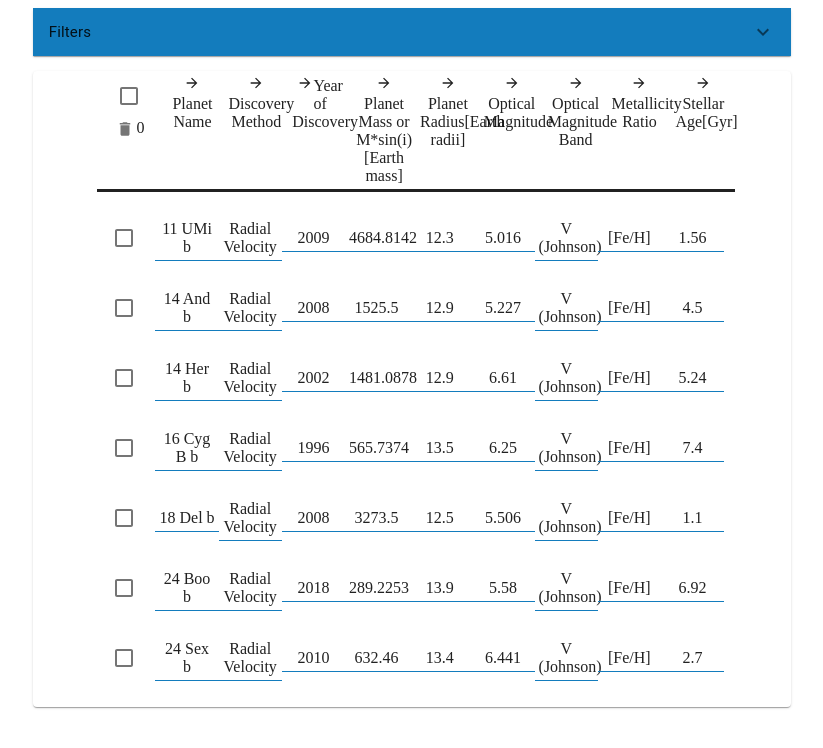
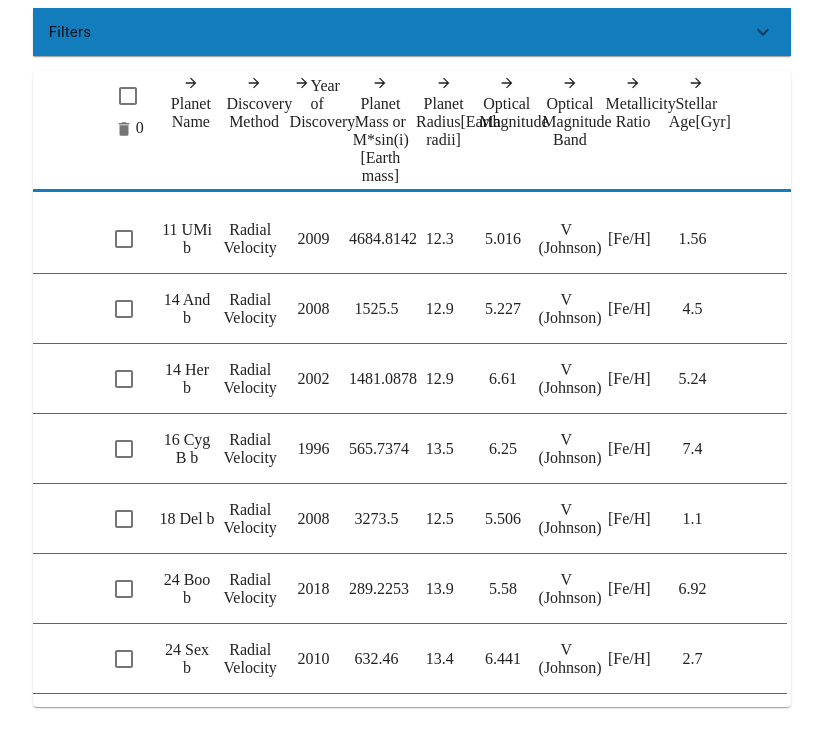
Before and after one commit to DzmitryCavi/data-grid, a React (Create React App) app: page / in a window 1280 px wide. Shown: the top 748 px of the page, without its empty margins (228-1051 px from the left). Built offline with nearby package versions, Linux system fonts and the light colour scheme.

Commit message:
fixL layout

```diff
--- a/src/components/table/table.jsx
+++ b/src/components/table/table.jsx
@@ -20,16 +20,15 @@ const useStyles = makeStyles({
     maxHeight: 500,
   },
   head: {
-    margin: '15px 0'
+    margin: '15px 0',
+    borderBottom: '3px solid #137cbd',
+    width: 'auto'
   },
   body: {
     margin: '15px 0',
   },
-  headCell:{
-    borderBottom: '3px solid'
-  },
   bodyCell:{
-    borderBottom: '1px solid #137cbd'
+    borderTop: '1px solid #137cbd'
   }
 });
 
@@ -51,7 +50,7 @@ export default function DataTable(props) {
 
     const HeadRow = () => (
       <Grid container justify="center" spacing={1} className={classes.head}>
-        <Grid item xs={1} align="center" className={classes.headCell}>
+        <Grid item xs={1} align="center" >
           <Checkbox
             value="secondary"
             color="primary"
@@ -65,7 +64,7 @@ export default function DataTable(props) {
         </Grid>
           {
             props.columnNames.map((cell, index) =>
-              (<Grid item xs={1} key={cell.name} className={classes.headCell} align="center" onClick = {()=>{props.changeClolumnSort(filtredData, index, props.columnNames, cell.isAscendingSort)}}>
+              (<Grid item xs={1} key={cell.name} align="center" onClick = {()=>{props.changeClolumnSort(filtredData, index, props.columnNames, cell.isAscendingSort)}}>
                   {cell.sorted ? cell.isAscendingSort ? <ArrowDownwardIcon fontSize="inherit"/> : <ArrowUpwardIcon fontSize="inherit"/> : <ArrowForwardIcon fontSize="inherit"/>}
                   {cell.name}
               </Grid>)
@@ -77,7 +76,7 @@ export default function DataTable(props) {
     const Row = ({index, style}) => {
       let row = filtredData[index];
       return (
-        <Grid container justify="center" alignItems="center" key={row.id} style={style} spacing={1}>
+        <Grid container justify="center" alignItems="center" className={classes.bodyCell} key={row.id} style={style} spacing={1}>
           <Grid item xs={1} align="center">
               <Checkbox checked={row.selected}
                 value="secondary"
@@ -88,7 +87,7 @@ export default function DataTable(props) {
           </Grid>
           {
             row.data.map((cell, index) =>
-            (<Grid item xs={1} key={row.id + index} className={cell ? classes.bodyCell : ''} align="center">
+            (<Grid item xs={1} key={row.id + index} align="center">
                 {cell}
               </Grid>))
           }
```
